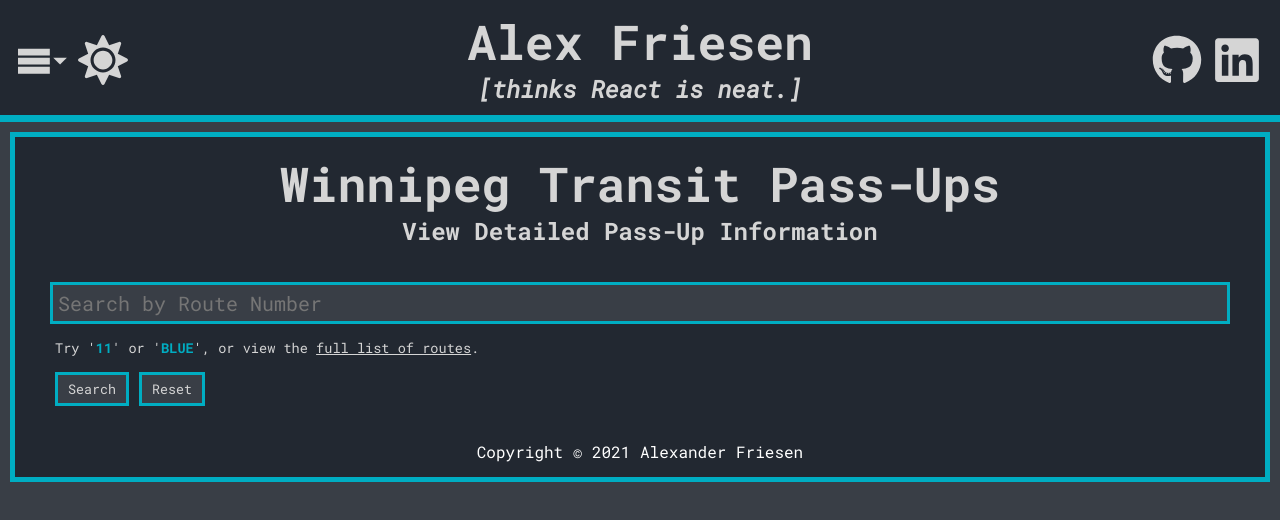
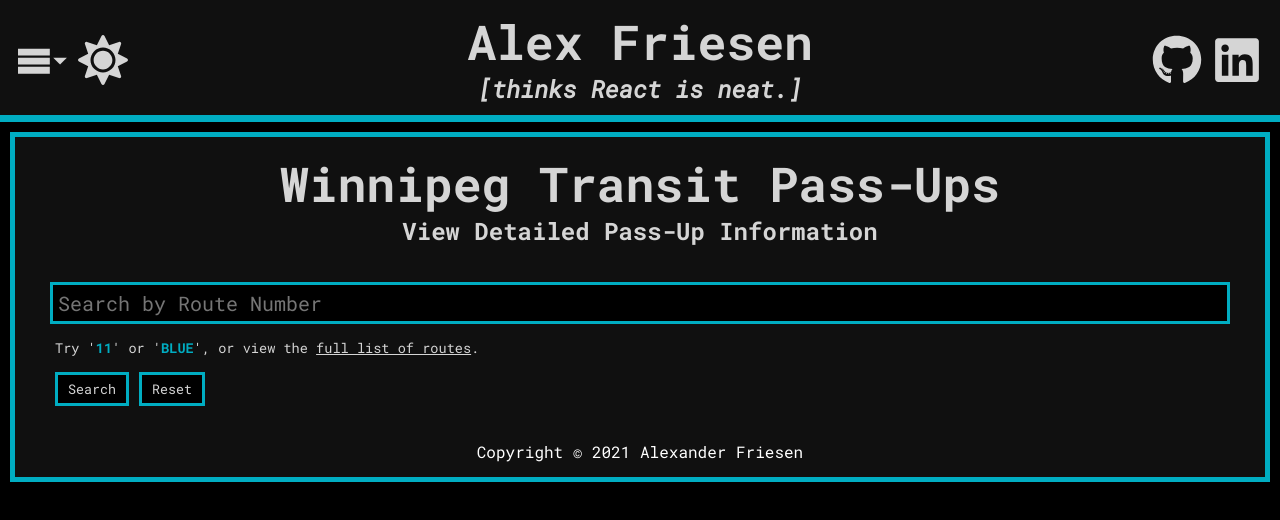
Before and after one commit to TritoLL/react-portfolio, a React (Create React App) app: page /passups in a window 1280 px wide. Shown: the top 520 px of the page. Built offline with nearby package versions, Linux system fonts and the light colour scheme.

Commit message:
entirely new dark theme
moved current dark theme to light theme. used brighten for a neon-ish effect in certain hovers.

```diff
--- a/src/school/wd2-react-assignment/src/components/CritterCard.js
+++ b/src/school/wd2-react-assignment/src/components/CritterCard.js
@@ -16,7 +16,7 @@ const Card = styled.div`
     box-shadow: 3px 3px 3px #00000055;
 
     :hover {
-        background-color: ${(props) => props.theme.body}CC;
+        filter: brightness(1.5);
     }
 `;
 
--- a/src/school/wd2-react-challenge/src/components/PassUpCard.js
+++ b/src/school/wd2-react-challenge/src/components/PassUpCard.js
@@ -9,6 +9,10 @@ const Card = styled.div`
     width: 98%;
     box-shadow: 2px 2px 5px #00000044;
     background-color: ${(props) => props.theme.main};
+
+    :hover {
+        filter: brightness(1.5);
+    }
 `;
 
 export default function PassUpCard({ passUp }) {
--- a/src/styles/GlobalStyle.js
+++ b/src/styles/GlobalStyle.js
@@ -10,7 +10,7 @@ export const GlobalStyle = createGlobalStyle`
     }
 
     .transition * {
-        transition-property: background-color, color;
+        transition-property: filter, background-color, color;
         transition-duration: 0.15s;
     }
 
@@ -29,6 +29,7 @@ export const GlobalStyle = createGlobalStyle`
     button:active,
     button:focus {
         cursor: pointer;
+        filter: brightness(1.5);
         color: ${(props) => props.theme.border};
 
         *
--- a/src/styles/themes.js
+++ b/src/styles/themes.js
@@ -1,20 +1,20 @@
 const bigText = "5";
 const smallText = "2";
 
-export const lightTheme = {
-    main: "#2F5D62",
-    body: "#5E8B7E",
-    border: "#DFEEEB",
-    text: "#EFEFEF",
-    bigText: bigText,
-    smallText: smallText,
-};
-
 export const darkTheme = {
-    main: "#222831",
-    body: "#393E46",
+    main: "#101010",
+    body: "#000000",
     border: "#00ADC2",
     text: "#D5D5D5",
     bigText: bigText,
     smallText: smallText,
 };
+
+export const lightTheme = {
+    main: "#222831",
+    body: "#393E46",
+    border: "#00ADC2",
+    text: "#FFFFFF",
+    bigText: bigText,
+    smallText: smallText,
+};
```
